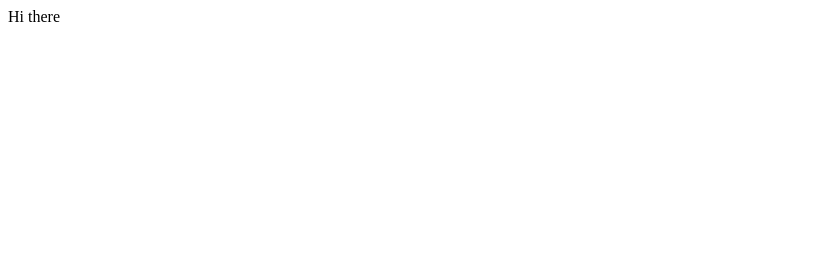
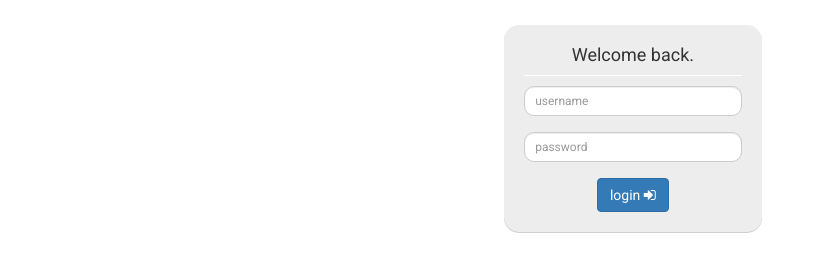
Before and after one commit to ayushd47/emp_management_web_client, a website: page index.html in a window 1280 px wide. Shown: the whole page, without its empty margins (0-817 px from the left). Drawn offline with nearby package versions, Linux system fonts and the light colour scheme.

Commit message:
Login add

```diff
--- a/index.html
+++ b/index.html
@@ -1,18 +1,28 @@
-<!DOCTYPE html>
-<html lang="en">
+<link href="//netdna.bootstrapcdn.com/bootstrap/3.2.0/css/bootstrap.min.css" rel="stylesheet" id="bootstrap-css">
+<script src="//netdna.bootstrapcdn.com/bootstrap/3.2.0/js/bootstrap.min.js"></script>
+<script src="//code.jquery.com/jquery-1.11.1.min.js"></script>
+<!------ Include the above in your HEAD tag ---------->
 
-<head>
-    <meta charset="UTF-8">
-    <meta name="viewport" content="width=device-width, initial-scale=1.0">
-    <meta http-equiv="X-UA-Compatible" content="ie=edge">
-    <title>Employee Management Web Client</title>
-</head>
+<link rel="stylesheet" type="text/css" href="style.css">
+<!--Pulling Awesome Font -->
+<link href="//maxcdn.bootstrapcdn.com/font-awesome/4.2.0/css/font-awesome.min.css" rel="stylesheet">
 
-<body>
-    <div>
-        Hi there
+<div class="container">
+    <div class="row">
+        <div class="col-md-offset-5 col-md-3">
+            <div class="form-login">
+            <h4>Welcome back.</h4>
+            <input type="text" id="userName" class="form-control input-sm chat-input" placeholder="username" />
+            </br>
+            <input type="text" id="userPassword" class="form-control input-sm chat-input" placeholder="password" />
+            </br>
+            <div class="wrapper">
+            <span class="group-btn">
+                <a href="#" class="btn btn-primary btn-md">login <i class="fa fa-sign-in"></i></a>
+            </span>
+            </div>
+            </div>
 
+        </div>
     </div>
-</body>
-
-</html>
+</div>
--- a/package.json
+++ b/package.json
@@ -8,7 +8,5 @@
   },
   "author": "",
   "license": "ISC",
-  "dependencies": {
-    "express": "^4.16.4"
-  }
+  "dependencies": {}
 }
--- /dev/null
+++ b/style.css
@@ -0,0 +1,38 @@
+@import url(http://fonts.googleapis.com/css?family=Roboto:400);
+body {
+  background-color:#fff;
+  -webkit-font-smoothing: antialiased;
+  font: normal 14px Roboto,arial,sans-serif;
+}
+
+.container {
+    padding: 25px;
+    position: fixed;
+}
+
+.form-login {
+    background-color: #EDEDED;
+    padding-top: 10px;
+    padding-bottom: 20px;
+    padding-left: 20px;
+    padding-right: 20px;
+    border-radius: 15px;
+    border-color:#d2d2d2;
+    border-width: 5px;
+    box-shadow:0 1px 0 #cfcfcf;
+}
+
+h4 {
+ border:0 solid #fff;
+ border-bottom-width:1px;
+ padding-bottom:10px;
+ text-align: center;
+}
+
+.form-control {
+    border-radius: 10px;
+}
+
+.wrapper {
+    text-align: center;
+}
```
Also changed, not shown: 1 other file.
